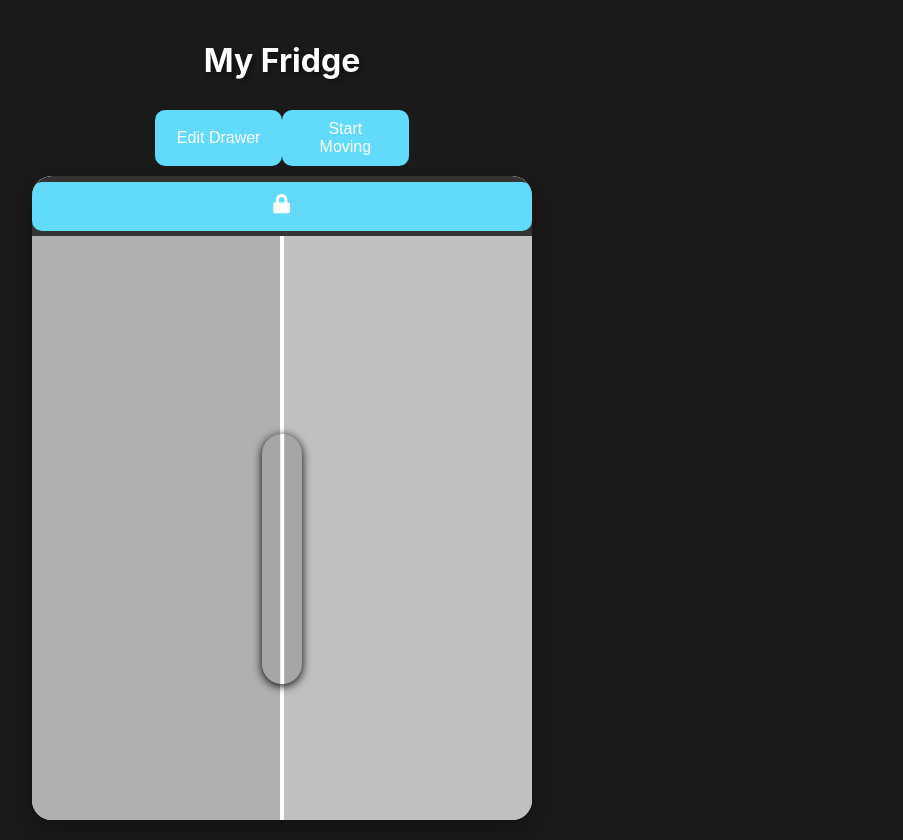
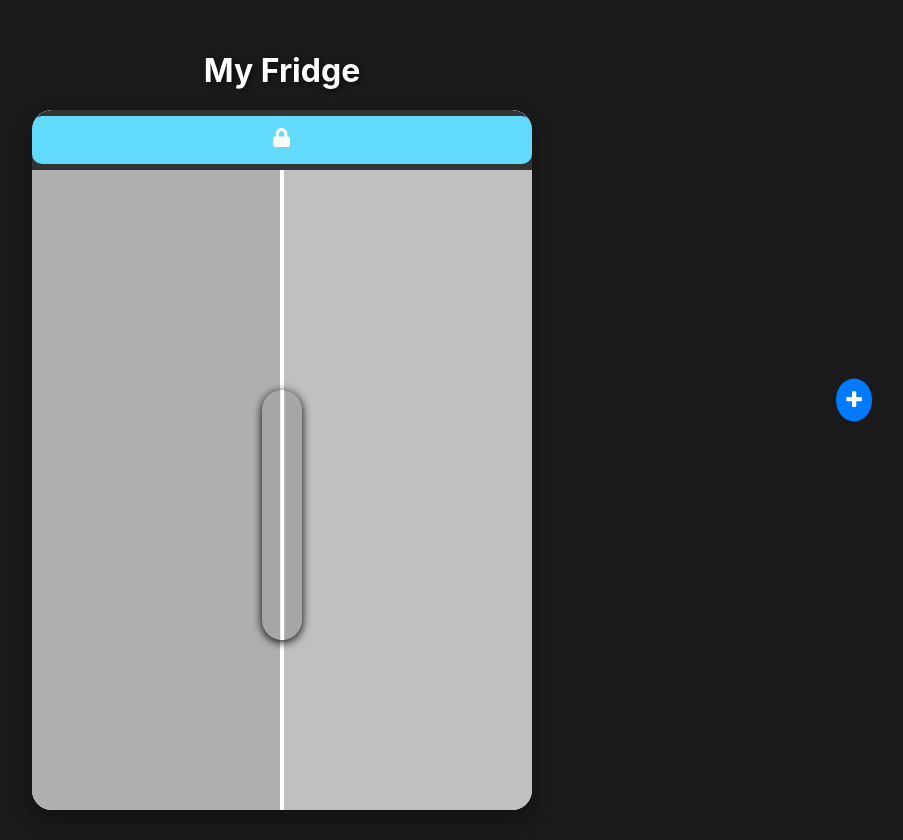
Before and after one commit to ndvp39/CoolCount, a React (Create React App) app in the folder front-end/: page / in a window 1280 px wide. Shown: the whole page, without its empty margins (358-1261 px from the left). Built offline with nearby package versions, Linux system fonts and the light colour scheme.

Commit message:
delete drawer option added, toolbar changed and resizeable drawer added

```diff
--- a/front-end/src/EditDrawerModal.css
+++ b/front-end/src/EditDrawerModal.css
@@ -100,3 +100,16 @@
 .close-icon {
     color: #f7f7f7; /* Set color for the close icon */
 }
+
+.delete-button {
+    background-color: red !important; /* Red background */
+    color: white; /* White text */
+    border: none; /* No border */
+    padding: 10px 15px; /* Padding */
+    cursor: pointer; /* Pointer cursor */
+    margin-left: 10px; /* Space between buttons */
+}
+
+.delete-button:hover {
+    background-color: darkred; /* Darker red on hover */
+}
--- a/front-end/src/EditDrawerModal.js
+++ b/front-end/src/EditDrawerModal.js
@@ -2,7 +2,7 @@ import React from 'react';
 import './EditDrawerModal.css';
 import { FaTimes } from 'react-icons/fa'; // Import the close icon
 
-const EditDrawerModal = ({ drawerDetails, setDrawerDetails, onSave, onClose }) => {
+const EditDrawerModal = ({ drawerDetails, setDrawerDetails, onSave, onClose, onDelete }) => {
     return (
         <div className="modal-overlay">
             <div className="modal-content">
@@ -61,11 +61,13 @@ const EditDrawerModal = ({ drawerDetails, setDrawerDetails, onSave, onClose }) =
                             type="date"
                             value={drawerDetails.lastAddedDate}
                             onChange={(e) => setDrawerDetails({ ...drawerDetails, lastAddedDate: e.target.value })}
-                            // Removed required attribute here
                         />
                     </div>
                     <div className="modal-buttons">
                         <button type="submit" className="save-button">Save</button>
+                        <button type="button" className="delete-button" onClick={onDelete}>
+                            Delete Drawer
+                        </button>
                     </div>
                 </form>
             </div>
--- a/front-end/src/Home.js
+++ b/front-end/src/Home.js
@@ -5,6 +5,8 @@ import Drawer from './Drawer'; // Ensure this import is correct
 import EditDrawerModal from './EditDrawerModal';
 import Toolbar from './Toolbar';
 import Draggable from 'react-draggable'; // Import react-draggable
+import { ResizableBox } from 'react-resizable'; // Import ResizableBox
+import 'react-resizable/css/styles.css'; // Import styles
 
 function Home() {
     const [isOpen, setIsOpen] = useState(false);
@@ -50,6 +52,13 @@ function Home() {
         setIsEditing(false);
     };
 
+    const handleDeleteDrawer = () => {
+        const updatedDrawers = drawers.filter((_, index) => index !== editingIndex);
+        setDrawers(updatedDrawers);
+        setIsModalOpen(false);
+        setEditingIndex(null);
+    };
+
     const toggleEditing = () => {
         setIsEditing(!isEditing);
     };
@@ -57,15 +66,6 @@ function Home() {
     const toggleMoving = () => {
         setIsMoving(!isMoving); // Toggle the moving state
     };
-
-    const moveDrawer = (index, position) => {
-        if (!isMoving) return; // Only move if isMoving is true
-        const updatedDrawers = [...drawers];
-        const [removed] = updatedDrawers.splice(index, 1); // Remove the drawer from its original position
-        updatedDrawers.splice(position, 0, removed); // Add it back at the new position
-        setDrawers(updatedDrawers); // Update the state with the new drawer order
-    };
-
 
     return (
         <div className="home-container">
@@ -90,13 +90,24 @@ function Home() {
                 <div className={`fridge-interior ${isOpen ? 'visible' : 'hidden'}`}>
                     <div className="drawer-container">
                     {drawers.map((drawer, index) => (
-    <Draggable key={index} disabled={!isMoving} onStop={(e, data) => console.log('Moved', data)}>
-        <div className="drawer" onClick={() => isEditing && editDrawer(index)}>
-            {drawer.name}
-        </div>
-    </Draggable>
-))}
-
+                        <Draggable key={index} disabled={!isMoving} onStop={(e, data) => console.log('Moved', data)}>
+                            <ResizableBox
+                                width={200} // Set initial width
+                                height={100} // Set initial height
+                                minConstraints={[100, 50]} // Minimum size
+                                maxConstraints={[300, 150]} // Maximum size
+                                className="drawer"
+                                onResizeStop={(e, { size }) => {
+                                    // Handle the size change if necessary
+                                    console.log('Resized to:', size);
+                                }}
+                            >
+                                <div onClick={() => isEditing && editDrawer(index)}>
+                                    {drawer.name}
+                                </div>
+                            </ResizableBox>
+                        </Draggable>
+                    ))}
                     </div>
                 </div>
 
@@ -110,7 +121,8 @@ function Home() {
                     drawerDetails={drawerDetails}
                     setDrawerDetails={setDrawerDetails}
                     onSave={handleEditSubmit}
-                    onClose={() => setIsModalOpen(false)}
+                    onClose={() =>  setIsModalOpen(false)}
+                    onDelete={handleDeleteDrawer} // Pass the onDelete function
                 />
             )}
         </div>
--- a/front-end/src/Toolbar.css
+++ b/front-end/src/Toolbar.css
@@ -1,12 +1,63 @@
-/* Toolbar.css */
+.toolbar-container {
+    position: fixed; /* Fix position to the right side */
+    top: 50%; /* Center vertically */
+    right: 50px; /* Space from the right edge */
+    transform: translateY(-50%); /* Adjust position */
+    z-index: 1000; /* Ensure it stays above other elements */
+    display: flex; /* Use flex to align items */
+    flex-direction: column; /* Stack items vertically */
+}
+
 .toolbar {
     display: flex;
-    justify-content: flex-end; /* Align the button to the right */
-    padding: 10px;
+    flex-direction: column; /* Stack buttons vertically */
+    align-items: flex-end; /* Align buttons to the right */
+    background-color: #e6e6e6; /* Light gray background for the toolbar */
+    border-radius: 5px; /* Rounded corners */
+    padding: 10px; /* Padding for the toolbar */
+    box-shadow: 2px 0 5px rgba(0, 0, 0, 0.2); /* Shadow for depth */
 }
 
-.toolbar button {
-    padding: 10px 20px;
+.toggle-button {
+    background-color: #007bff; /* Button color */
+    color: white; /* Text color */
+    padding: 10px; /* Button padding */
+    font-size: 20px; /* Font size */
+    border: none; /* No border */
+    border-radius: 50%; /* Round button */
+    cursor: pointer; /* Pointer cursor */
+    transition: background-color 0.3s, transform 0.3s; /* Smooth transitions */
+    z-index: 1000; /* Ensure it stays above other elements */
+}
+
+.toggle-button:hover {
+    background-color: #0056b3; /* Darker blue on hover */
+    transform: scale(1.05); /* Slightly increase button size */
+}
+
+.toolbar-button {
+    display: flex;
+    align-items: center; /* Center icons and text vertically */
+    padding: 10px 15px;
     font-size: 16px;
     cursor: pointer;
+    background-color: #007bff; /* Primary button color */
+    color: white; /* Button text color */
+    border: none; /* Remove default border */
+    border-radius: 4px; /* Rounded corners */
+    margin: 5px 0; /* Space between buttons */
+    transition: background-color 0.3s, transform 0.3s; /* Smooth transitions */
 }
+
+.toolbar-button i {
+    margin-right: 8px; /* Space between icon and text */
+}
+
+.toolbar-button:hover {
+    background-color: #0056b3; /* Darker blue on hover */
+    transform: scale(1.05); /* Slightly increase button size */
+}
+
+.toolbar-button:active {
+    transform: scale(0.95); /* Pressed effect */
+}
--- a/front-end/src/Toolbar.js
+++ b/front-end/src/Toolbar.js
@@ -1,15 +1,31 @@
-import React from 'react';
+import React, { useState } from 'react';
 import './Toolbar.css';
+import 'font-awesome/css/font-awesome.min.css'; // Import Font Awesome CSS
 
 const Toolbar = ({ onEditToggle, isEditing, onMoveToggle, isMoving }) => {
+    const [isVisible, setIsVisible] = useState(false); // State to manage visibility of the toolbar
+
+    const handleToggle = () => {
+        setIsVisible(!isVisible); // Toggle the visibility
+    };
+
     return (
-        <div className="toolbar">
-            <button onClick={onEditToggle}>
-                {isEditing ? 'Stop Editing' : 'Edit Drawer'}
+        <div className={`toolbar-container ${isVisible ? 'active' : ''}`}>
+            <button className="toggle-button" onClick={handleToggle}>
+                <i className={`fa ${isVisible ? 'fa-times' : 'fa-plus'}`}></i>
             </button>
-            <button onClick={onMoveToggle}>
-                {isMoving ? 'Stop Moving' : 'Start Moving'} {/* Update button text */}
-            </button>
+            {isVisible && (
+                <div className="toolbar">
+                    <button className="toolbar-button" onClick={onEditToggle}>
+                        <i className={`fa ${isEditing ? 'fa-stop' : 'fa-pencil'}`}></i>
+                        {isEditing ? ' Stop Editing' : ' Edit Drawer'}
+                    </button>
+                    <button className="toolbar-button" onClick={onMoveToggle}>
+                        <i className={`fa ${isMoving ? 'fa-lock' : 'fa-arrows-alt'}`}></i>
+                        {isMoving ? ' Disable Moving' : ' Enable Moving'}
+                    </button>
+                </div>
+            )}
         </div>
     );
 };
--- a/package.json
+++ b/package.json
@@ -1,5 +1,6 @@
 {
   "dependencies": {
+    "font-awesome": "^4.7.0",
     "react-router-dom": "^6.27.0"
   }
 }
```
Also changed, not shown: 1 other file (tests, documents, lock files or other folders).
